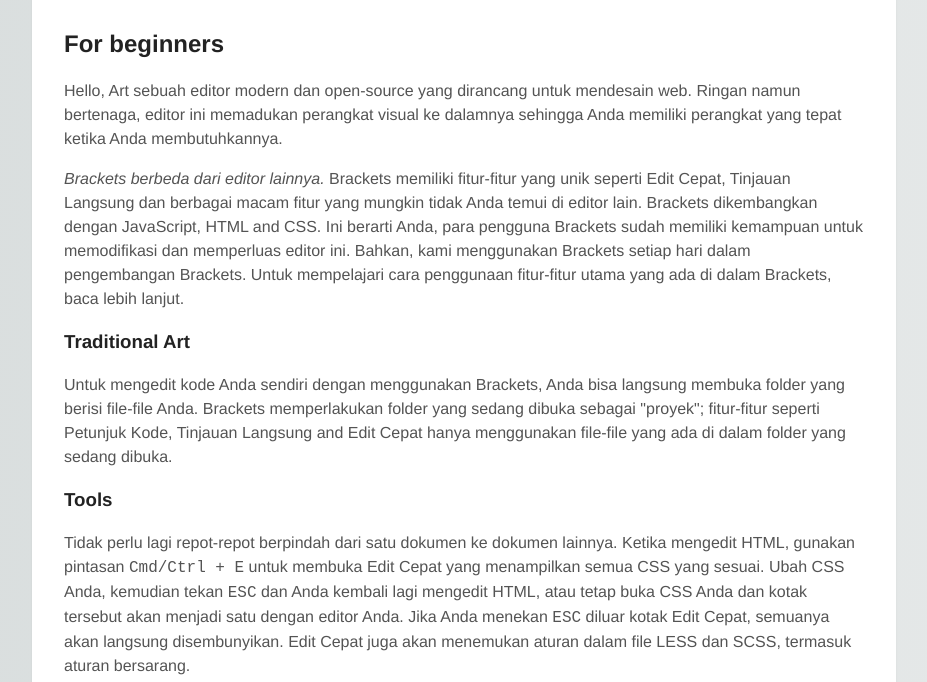
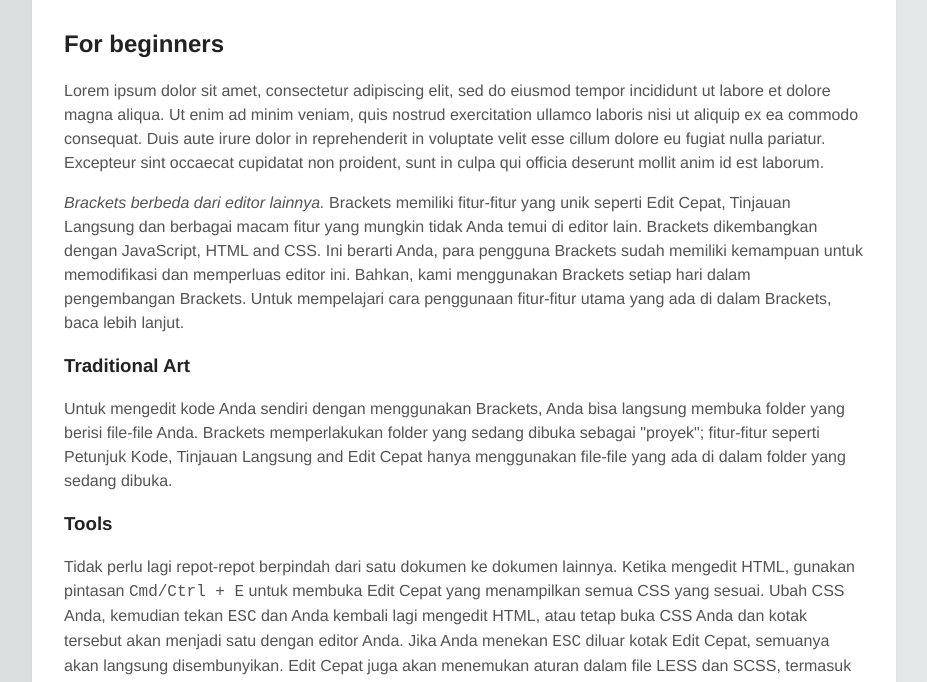
Before and after one commit to Belle00495/Belle.github.io, a plain HTML site: page index.html in a window 1280 px wide. Shown: the part 98-780 px from the top of the page, without its empty margins (176-1103 px from the left). Drawn offline with Linux system fonts and the light colour scheme.

Commit message:
Update index.html

```diff
--- a/index.html
+++ b/index.html
@@ -18,9 +18,7 @@
         -->
 
         <p>
-            Hello, Art sebuah editor modern dan open-source yang dirancang untuk mendesain web.
-            Ringan namun bertenaga, editor ini memadukan perangkat visual ke dalamnya sehingga Anda memiliki
-            perangkat yang tepat ketika Anda membutuhkannya.
+            Lorem ipsum dolor sit amet, consectetur adipiscing elit, sed do eiusmod tempor incididunt ut labore et dolore magna aliqua. Ut enim ad minim veniam, quis nostrud exercitation ullamco laboris nisi ut aliquip ex ea commodo consequat. Duis aute irure dolor in reprehenderit in voluptate velit esse cillum dolore eu fugiat nulla pariatur. Excepteur sint occaecat cupidatat non proident, sunt in culpa qui officia deserunt mollit anim id est laborum.
         </p>
 
         <!--
```
